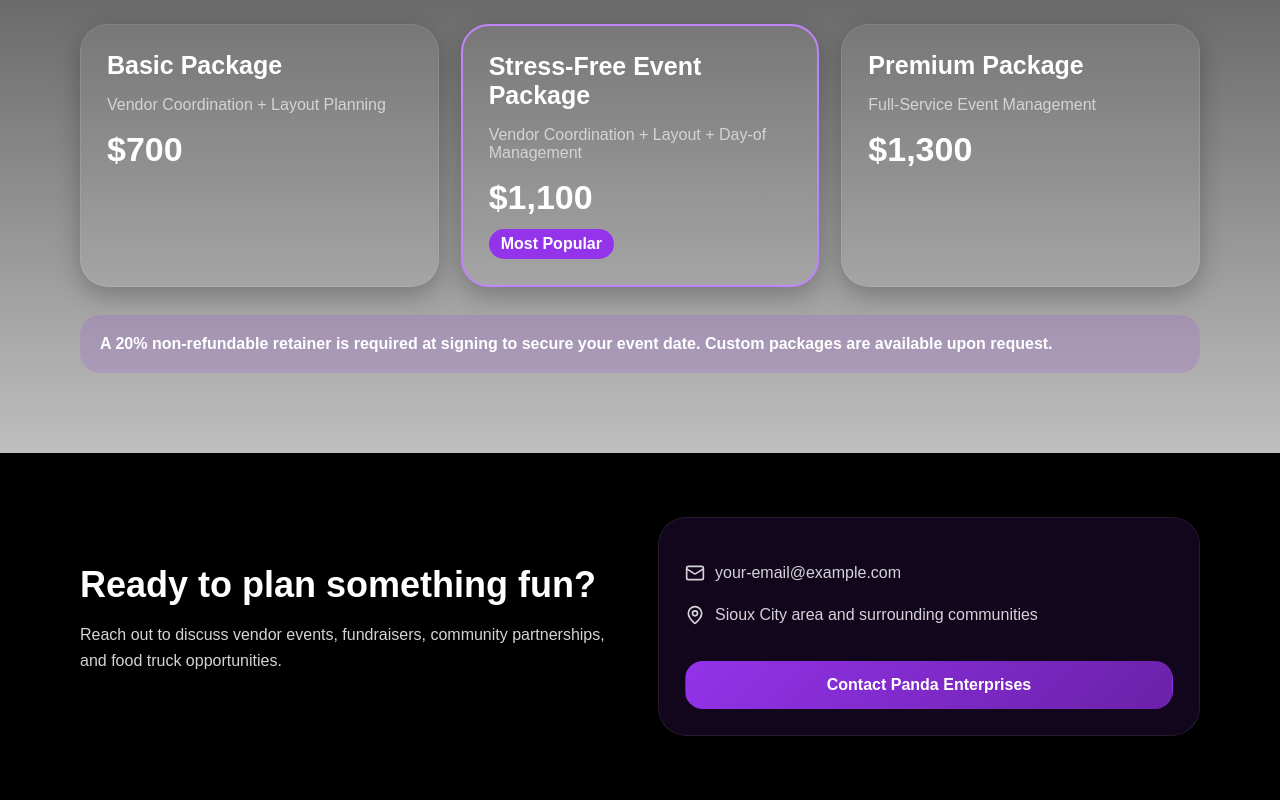
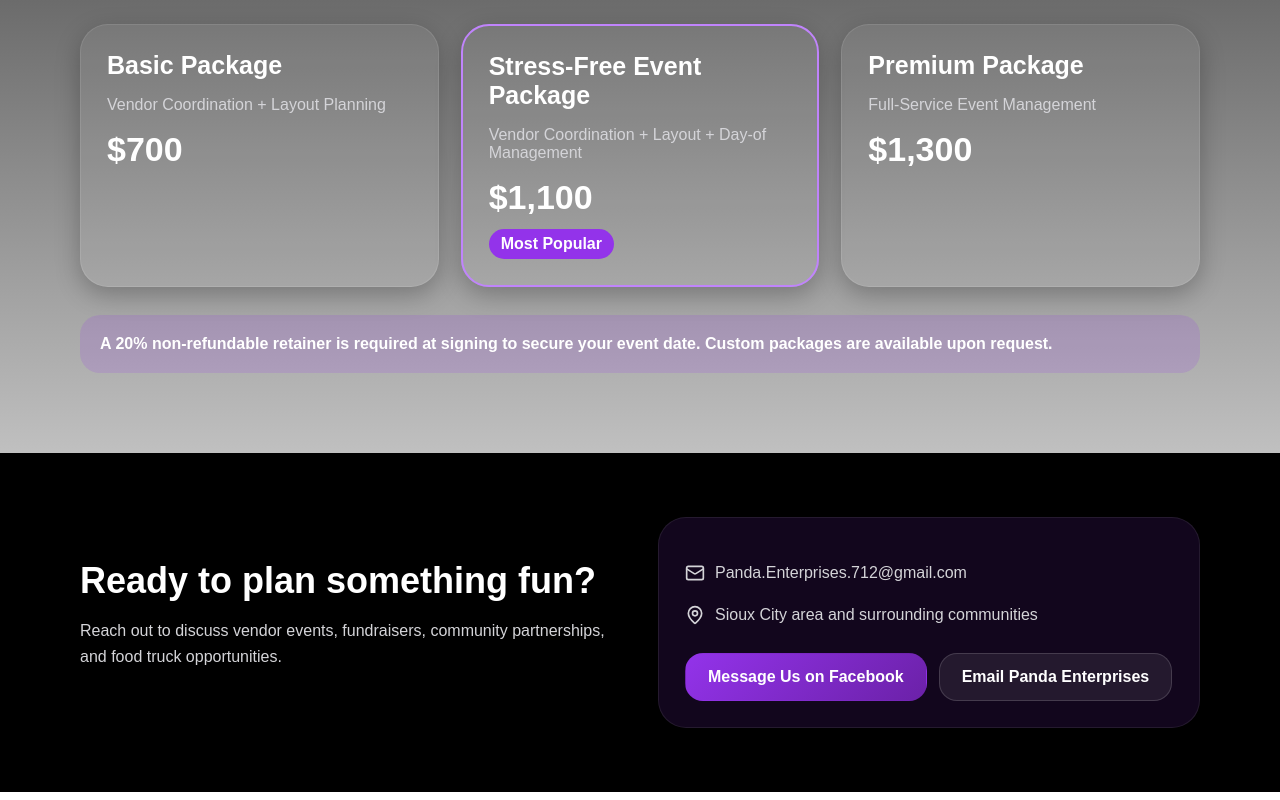
Before and after one commit to amandarocha0820-coder/panda-enterprises-landing-page, a React (Vite) app: page / in a window 1280 px wide. Shown: the part 1947-2747 px from the top of the page. Built offline with nearby package versions, Linux system fonts and the light colour scheme.

Commit message:
Update main.jsx
add contact info. facebook and email

```diff
--- a/src/main.jsx
+++ b/src/main.jsx
@@ -205,11 +205,34 @@
               <h2>Ready to plan something fun?</h2>
               <p>Reach out to discuss vendor events, fundraisers, community partnerships, and food truck opportunities.</p>
             </div>
-            <div className="contactBox">
-              <p><Mail size={20} /> your-email@example.com</p>
-              <p><MapPin size={20} /> Sioux City area and surrounding communities</p>
-              <a className="button primary full" href="mailto:your-email@example.com">Contact Panda Enterprises</a>
-            </div>
+        <div className="contactBox">
+  <p>
+    <Mail size={20} />
+    Panda.Enterprises.712@gmail.com
+  </p>
+
+  <p>
+    <MapPin size={20} />
+    Sioux City area and surrounding communities
+  </p>
+
+  <div className="buttons">
+    <a
+      className="button primary"
+      href="https://www.facebook.com/PandaEnterprisesLLC"
+      target="_blank"
+    >
+      Message Us on Facebook
+    </a>
+
+    <a
+      className="button secondary"
+      href="mailto:Panda.Enterprises.712@gmail.com?subject=Event Inquiry"
+    >
+      Email Panda Enterprises
+    </a>
+  </div>
+</div>
           </div>
         </section>
       </main>
```
